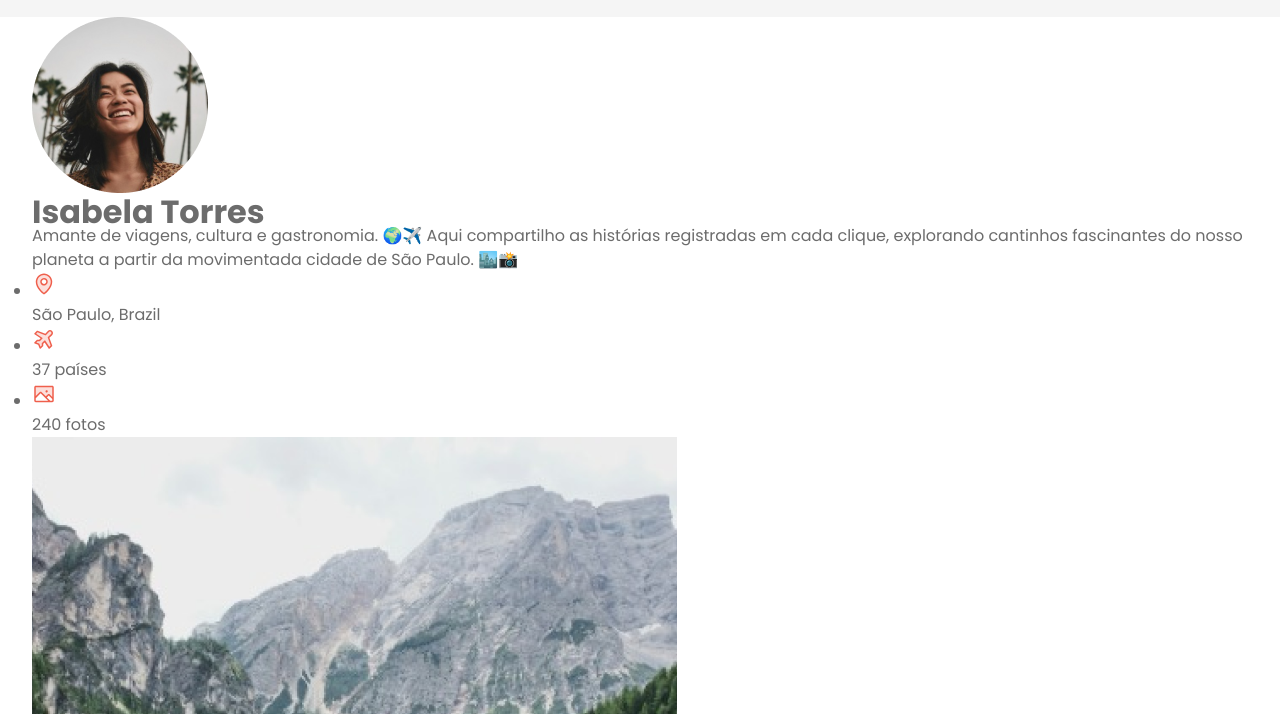
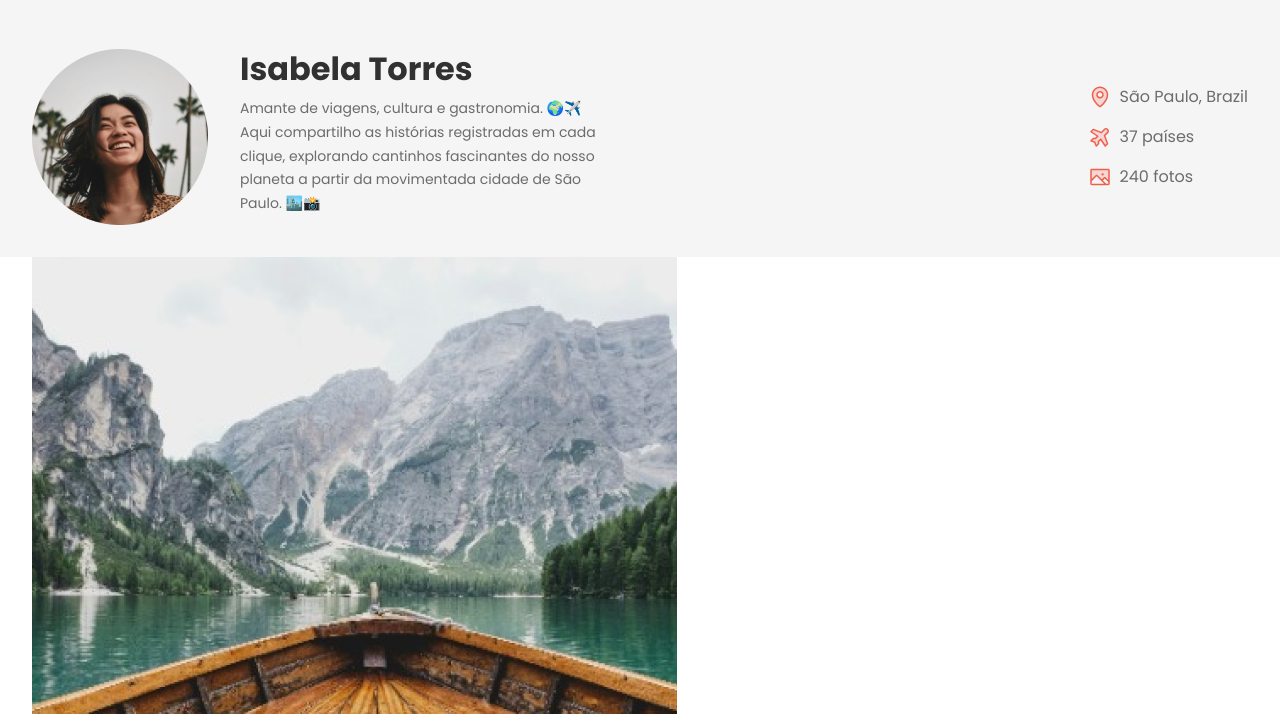
Before and after one commit to dev-gabriel-henrique/Travelgram, a plain HTML site: page index.html in a window 1280 px wide. Shown: the part 86-800 px from the top of the page. Drawn offline with Linux system fonts and the light colour scheme.

Commit message:
done header

```diff
--- a/index.html
+++ b/index.html
@@ -17,12 +17,14 @@
   <body>
     <div class="bg-surface-color">
       <nav class="container">
-     <a href="#" class="Logo"> <img src="./assets/Logo.svg" alt="icone Travelgram"></a>
+        <a href="#" class="Logo">
+          <img src="./assets/Logo.svg" alt="icone Travelgram"
+        /></a>
 
         <ul class="primary-menu">
           <li>
             <a href="#">
-            <img src="./assets/MagnifyingGlass.svg" alt="Lupa">
+              <img src="./assets/MagnifyingGlass.svg" alt="Lupa" />
             </a>
           </li>
           <li>
@@ -32,36 +34,55 @@
             <a href="#"> Minhas viagens </a>
           </li>
           <li>
-            <img src="./assets/Profile-pic.png" alt="Foto de uma mulher com arvores atrás">
+            <img
+              src="./assets/Profile-pic.png"
+              alt="Foto de uma mulher com arvores atrás"
+            />
           </li>
         </ul>
       </nav>
+
+      <header>
+        <div class="container">
+          <div id="profile">
+            <img
+              src="./assets/Profile-pic-lg.png"
+              alt="Foto de uma mulher com arvores atrás"
+            />
+            <div>
+              <h1>Isabela Torres</h1>
+              <p>
+                Amante de viagens, cultura e gastronomia. 🌍✈️ <br>
+                Aqui compartilho
+                as histórias registradas em cada clique, explorando cantinhos
+                fascinantes do nosso planeta a partir da movimentada cidade de
+                São Paulo. 🏙️📸
+              </p>
             </div>
-      <header class="container">
-        <img src="./assets/Profile-pic-lg.png" alt="Foto de uma mulher com arvores atrás">
-        <div class="description">
-          <h1>Isabela Torres</h1>
-          <p>Amante de viagens, cultura e gastronomia. 🌍✈️
-            Aqui compartilho as histórias registradas em cada clique, explorando cantinhos fascinantes do nosso planeta a partir da movimentada cidade de São Paulo. 🏙️📸</p>
           </div>
+
+          <div id="info">
             <ul>
               <li>
-          <img src="/assets/MapPin.svg" alt="pin de mapa">
-          <p>São Paulo, Brazil</p>
+                <img src="/assets/MapPin.svg" alt="pin de mapa" />
+                <span>São Paulo, Brazil</span>
               </li>
               <li>
-          <img src="/assets/AirplaneTilt.svg" alt="avião">
-          <p>37 países</p>
+                <img src="/assets/AirplaneTilt.svg" alt="avião" />
+                <span>37 países</span>
               </li>
               <li>
-          <img src="/assets/Image.svg" alt="galeria">
-          <p>240 fotos</p>
+                <img src="/assets/Image.svg" alt="galeria" />
+                <span>240 fotos</span>
               </li>
             </ul>
+          </div>
+        </div>
       </header>
+    </div>
     <section class="container">
       <main>
-          <img src="/assets/Image 01.png" alt="barco">
+        <img src="/assets/Image 01.png" alt="barco" />
       </main>
     </section>
     <footer class="container"></footer>
--- a/styles/global.css
+++ b/styles/global.css
@@ -16,9 +16,9 @@
   --text-color-secondary: #6C6C6C;
 
   --font-family: "Poppins", sans-serif;
-  --text-lg: bold, 3.2rem/125% var(--font-family);
-  --text-md: 1.4rem/175% var(--font-family);
-  --text-sm: 1.2rem/175% var(--font-family);
+  --text-lg: bold 3.2rem/125% var(--font-family);
+  --text-md: 1.4rem/170% var(--font-family);
+  --text-sm: 1.2rem/170% var(--font-family);
   --text: 1.6rem/150% var(--font-family);
 }
 
--- /dev/null
+++ b/styles/header.css
@@ -0,0 +1,39 @@
+header {
+  padding-block: 3.2rem;
+}
+
+header .container {
+  display: flex;
+  align-items: center;
+  justify-content: space-between;
+}
+
+#profile {
+  display: flex;
+  gap: 3.2rem;
+  font: var(--text-md);
+}
+
+#profile > div {
+  max-width: 38.4rem;
+}
+
+#profile h1 {
+  font: var(--text-lg);
+  color: var(--text-color-primary);
+  margin-bottom: .8rem;
+}
+
+#info ul {
+  list-style: none;
+
+  display: flex;
+  flex-direction: column;
+  gap: 1.6rem;
+}
+
+#info li {
+  display: flex;
+  align-items: center;
+  gap: .8rem;
+}
--- a/styles/index.css
+++ b/styles/index.css
@@ -1,2 +1,3 @@
 @import url(global.css);
 @import url(nav.css);
+@import url(header.css);
```
Lines whose indentation alone changed are shown as unchanged.
